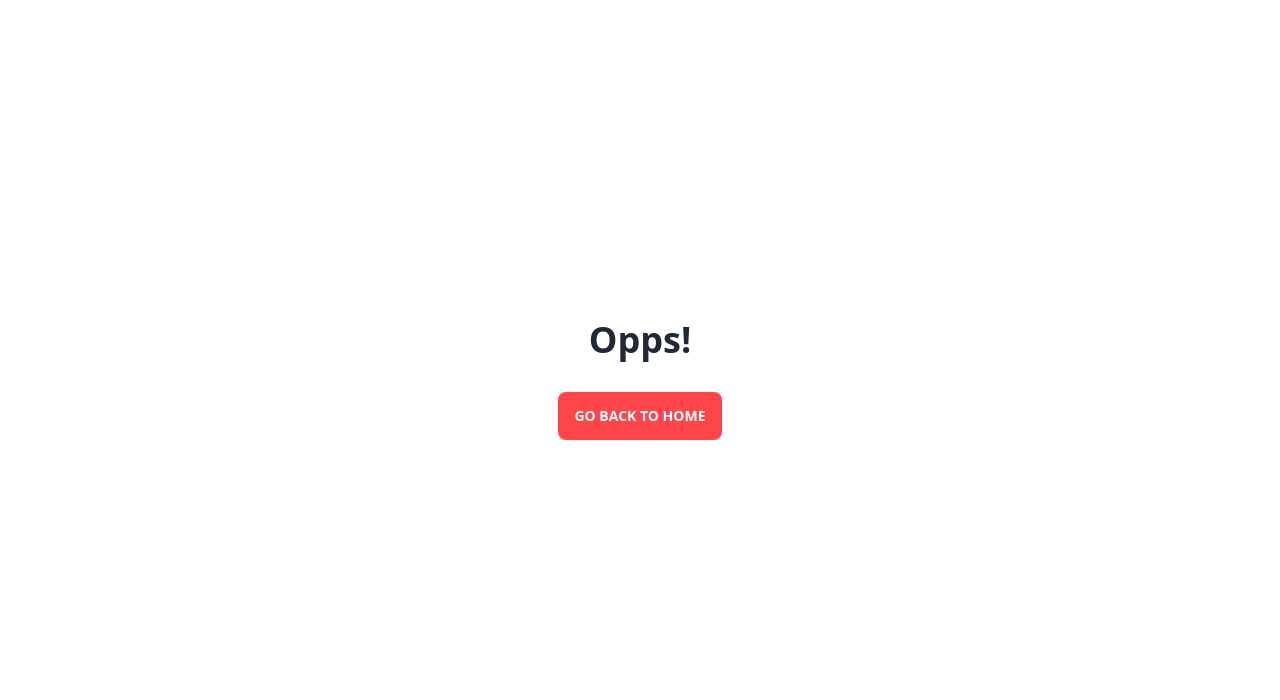
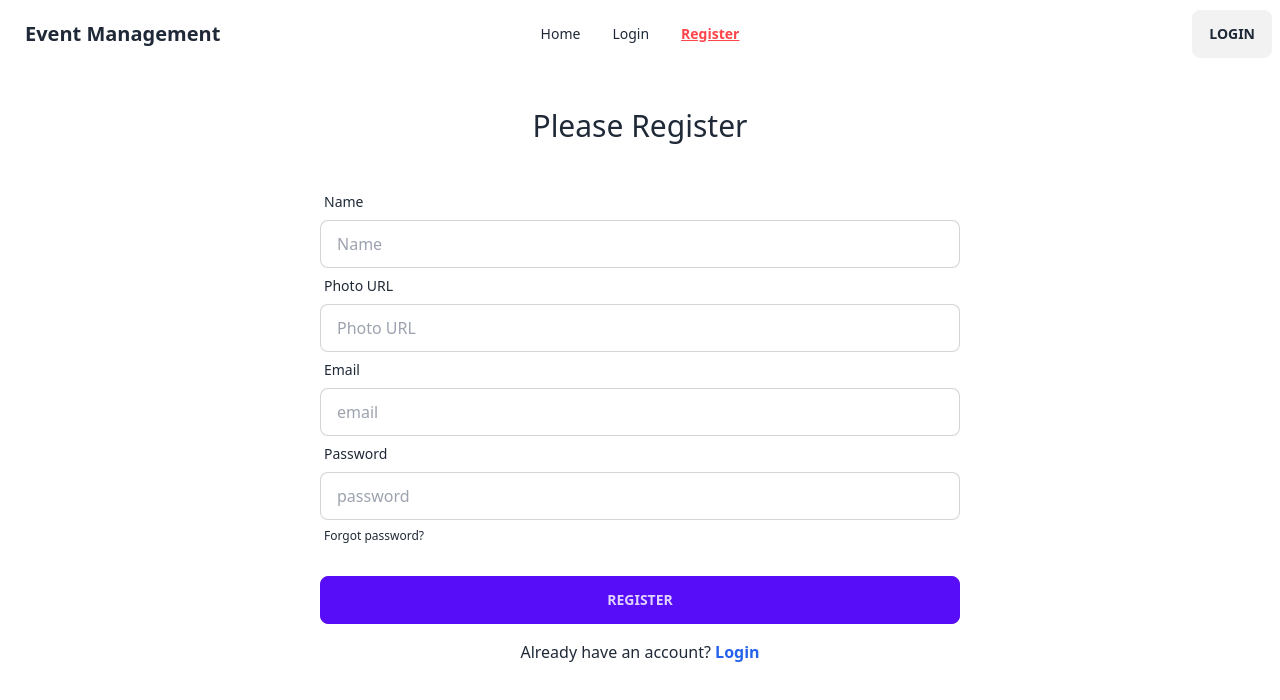
Before and after one commit to AdnanSakib04/event-management-project, a React (Vite) app: page /register in a window 1280 px wide. Shown: the top 700 px of the page. Built offline with nearby package versions, Linux system fonts and the light colour scheme; no server answers.

Commit message:
login and register created

```diff
--- a/package.json
+++ b/package.json
@@ -17,6 +17,7 @@
     "react-dom": "^18.2.0",
     "react-icons": "^4.11.0",
     "react-router-dom": "^6.16.0",
+    "react-toastify": "^9.1.3",
     "sort-by": "^1.2.0"
   },
   "devDependencies": {
--- /dev/null
+++ b/src/pages/Login/Login.jsx
@@ -0,0 +1,59 @@
+import { Link, useLocation, useNavigate } from "react-router-dom";
+import { useContext } from "react";
+import { AuthContext } from "../../providers/AuthProvider";
+const Login = () => {
+    const { signIn } = useContext(AuthContext);
+    const location = useLocation();
+    const navigate = useNavigate();
+    console.log('location i n the login page', location)
+
+    const handleLogin = e => {
+        e.preventDefault();
+        console.log(e.currentTarget);
+        const form = new FormData(e.currentTarget);
+        const email = form.get('email');
+        const password = form.get('password');
+        console.log(email, password);
+        signIn(email, password)
+            .then(result => {
+                console.log(result.user);
+
+                // navigate after login
+                navigate(location?.state ? location.state : '/');
+
+            })
+            .catch(error => {
+                console.error(error);
+            })
+    }
+    return (
+        <div>
+            <div>
+                <h2 className=" text-3xl my-10 text-center">Please login</h2>
+                <form onSubmit={handleLogin} className="md:w-3/4 lg:w-1/2 mx-auto">
+                    <div className="form-control">
+                        <label className="label">
+                            <span className="label-text">Email</span>
+                        </label>
+                        <input type="email" placeholder="email" name="email" className="input input-bordered" required />
+                    </div>
+                    <div className="form-control">
+                        <label className="label">
+                            <span className="label-text">Password</span>
+                        </label>
+                        <input type="password" name="password" placeholder="password" className="input input-bordered" required />
+                        <label className="label">
+                            <a href="#" className="label-text-alt link link-hover">Forgot password?</a>
+                        </label>
+                    </div>
+                    <div className="form-control mt-6">
+                        <button className="btn btn-primary">Login</button>
+                    </div>
+                </form>
+                <p className=" text-center mt-4">Do not have an account? <Link className=" text-blue-600 font-bold" to={'/register'}>Register</Link></p>
+            </div>
+        </div>
+    );
+};
+
+export default Login;
--- /dev/null
+++ b/src/pages/Register/Register.jsx
@@ -0,0 +1,82 @@
+import { Link, Navigate } from 'react-router-dom';
+import { useContext } from 'react';
+import { AuthContext } from '../../providers/AuthProvider';
+import { ToastContainer, toast } from 'react-toastify';
+import 'react-toastify/dist/ReactToastify.css';
+const Register = () => {
+    const { createUser, handleUpdateProfile } = useContext(AuthContext);
+
+    const handleRegister = e => {
+        e.preventDefault();
+        console.log(e.currentTarget);
+        const form = new FormData(e.currentTarget);
+
+        const name = form.get('name');
+        const photo = form.get('photo');
+        const email = form.get('email');
+        const password = form.get('password');
+        console.log(name, photo, email, password);
+
+        // create user
+        createUser(email, password)
+            .then(result => {
+                //console.log(result.user)
+                handleUpdateProfile(name, photo)
+                .then(() => {
+                    toast.success('User created successfully');
+                    Navigate('/')
+
+                })
+            })
+            .catch(error => {
+                // console.error(error)
+                toast.error(error.message)
+            })
+    }
+
+
+    return (
+        <div>
+
+            <div>
+                <h2 className=" text-3xl my-10 text-center">Please Register</h2>
+                <form onSubmit={handleRegister} className="md:w-3/4 lg:w-1/2 mx-auto">
+                    <div className="form-control">
+                        <label className="label">
+                            <span className="label-text">Name</span>
+                        </label>
+                        <input type="text" required name="name" placeholder="Name" className="input input-bordered" />
+                    </div>
+                    <div className="form-control">
+                        <label className="label">
+                            <span className="label-text">Photo URL</span>
+                        </label>
+                        <input type="text" required name="photo" placeholder="Photo URL" className="input input-bordered" />
+                    </div>
+                    <div className="form-control">
+                        <label className="label">
+                            <span className="label-text">Email</span>
+                        </label>
+                        <input type="email" placeholder="email" name="email" className="input input-bordered" required />
+                    </div>
+                    <div className="form-control">
+                        <label className="label">
+                            <span className="label-text">Password</span>
+                        </label>
+                        <input type="password" name="password" placeholder="password" className="input input-bordered" required />
+                        <label className="label">
+                            <a href="#" className="label-text-alt link link-hover">Forgot password?</a>
+                        </label>
+                    </div>
+                    <div className="form-control mt-6">
+                        <button className="btn btn-primary">Register</button>
+                    </div>
+                </form>
+                <p className=" text-center mt-4">Already have an account? <Link className=" text-blue-600 font-bold" to={'/login'}>Login</Link></p>
+            </div>
+            <ToastContainer></ToastContainer>
+        </div>
+    );
+};
+
+export default Register;
--- a/src/pages/shared/NavBar/NavBar.jsx
+++ b/src/pages/shared/NavBar/NavBar.jsx
@@ -1,7 +1,16 @@
 import { NavLink } from "react-router-dom";
+import { Link } from "react-router-dom";
+import { useContext } from "react";
+import { AuthContext } from "../../../providers/AuthProvider";
 
 const NavBar = () => {
+    const { user, logOut } = useContext(AuthContext);
 
+    const handleSignOut = () => {
+        logOut()
+            .then()
+            .catch()
+    }
     const navLinks = <>
         <li><NavLink  className={({ isActive, isPending }) =>
                                 isPending ? "pending" : isActive ? "text-[#FF444A] font-bold underline" : ""} to="/">Home</NavLink></li>
@@ -29,7 +38,14 @@ const NavBar = () => {
                 </ul>
             </div>
             <div className="navbar-end">
-                <a className="btn">Button</a>
+            {
+                    user ?
+                        <button onClick={handleSignOut} className="btn">Sign Out</button>
+                        :
+                        <Link to="/login">
+                            <button className="btn">Login</button>
+                        </Link>
+                }
             </div>
         </div>
     );
--- a/src/providers/AuthProvider.jsx
+++ b/src/providers/AuthProvider.jsx
@@ -1,5 +1,5 @@
 import { createContext, useEffect, useState } from "react";
-import { createUserWithEmailAndPassword, getAuth, onAuthStateChanged, signInWithEmailAndPassword, signOut } from "firebase/auth";
+import { createUserWithEmailAndPassword, getAuth, onAuthStateChanged, signInWithEmailAndPassword, signOut, updateProfile } from "firebase/auth";
 import app from "../firebase/firebase.config";
 
 export const AuthContext = createContext(null);
@@ -24,9 +24,14 @@ const AuthProvider = ({ children }) => {
         return signOut(auth);
     }
 
+    const handleUpdateProfile = (name, photo) => {
+        return updateProfile(auth.currentUser, {
+            displayName: name, photoURL: photo
+        })
+    }
+
     useEffect(() => {
         const unSubscribe = onAuthStateChanged(auth, currentUser => {
-            console.log('user in the auth state changed', currentUser);
             setUser(currentUser);
             setLoading(false);
         });
@@ -40,7 +45,8 @@ const AuthProvider = ({ children }) => {
         loading,
         createUser,
         signIn,
-        logOut
+        logOut,
+        handleUpdateProfile
     }
     return (
         <AuthContext.Provider value={authInfo}>
```
Also changed, not shown: src/routes/Route.jsx (+10 -0 lines), 1 other file (tests, documents, lock files or other folders).
